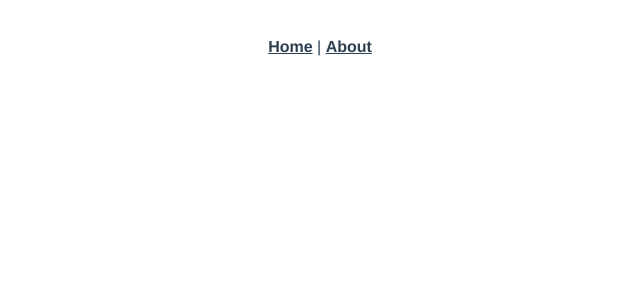
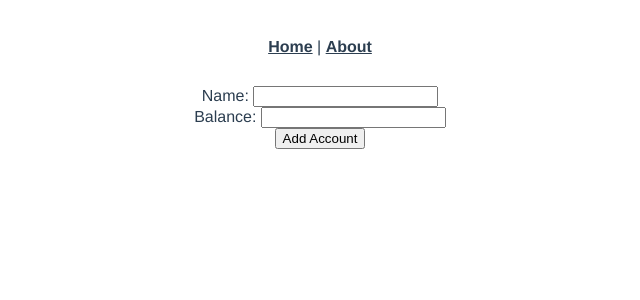
Before and after one commit to nerds-odd-e/bbuddy-vuejs, a Vue app: page /#/add in a window 1280 px wide. Shown: the top 300 px of the page, without its empty margins (320-960 px from the left). Built offline with nearby package versions, Linux system fonts and the light colour scheme.

Commit message:
add account: implement with view without action dispatch

```diff
--- a/src/router.js
+++ b/src/router.js
@@ -1,6 +1,7 @@
 import Vue from 'vue'
 import Router from 'vue-router'
 import Home from './views/Home.vue'
+import Add from './views/Add.vue'
 import About from './views/About.vue'
 
 Vue.use(Router)
@@ -13,6 +14,10 @@ export default new Router({
       component: Home
     },
     {
+      path: '/add',
+      component: Add
+    },
+    {
       path: '/about',
       name: 'about',
       component: About
--- /dev/null
+++ b/src/views/Add.vue
@@ -0,0 +1,29 @@
+<template>
+  <div class="add-account">
+    <div>
+      <span>Name: </span>
+      <input type="text" v-model="name"/>
+    </div>
+    <div>
+      <span>Balance: </span>
+      <input type="text" v-model="balance"/>
+    </div>
+    <div>
+      <button v-on:click="addAccount">Add Account</button>
+    </div>
+  </div>
+</template>
+
+<script>
+export default {
+  name: 'add-account',
+  data: () => ({
+    name: '',
+    balance: ''
+  }),
+  methods: {
+    addAccount () {
+    }
+  }
+}
+</script>
```
